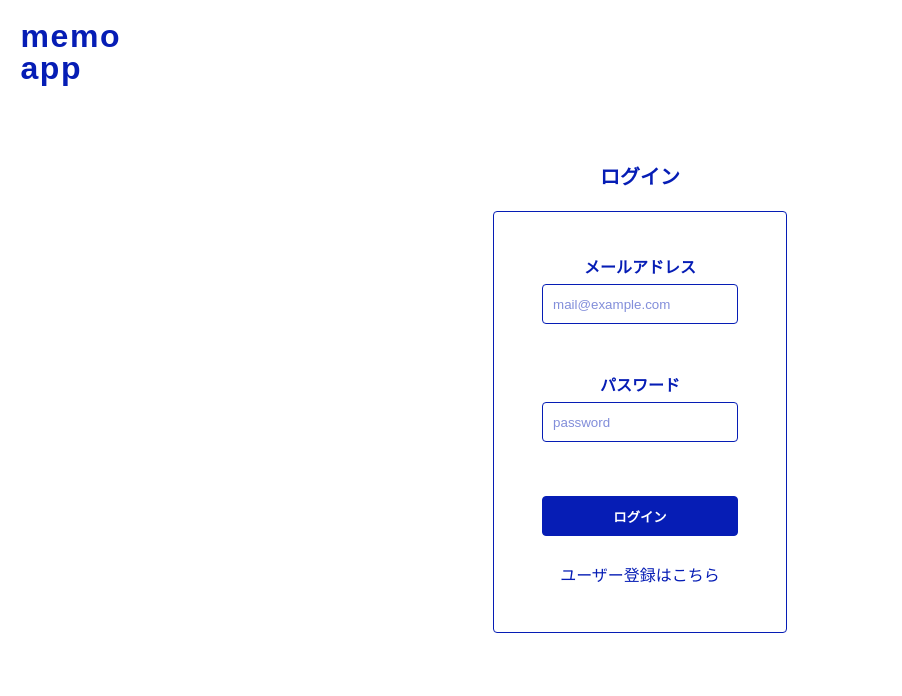
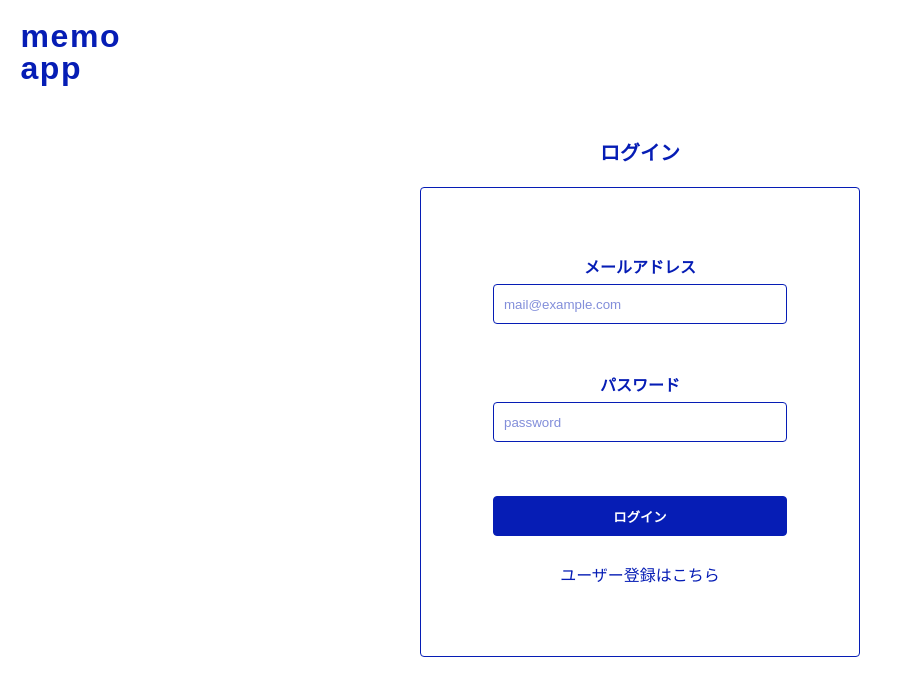
Before and after one commit to konamimasuda/mavs-task, a Nuxt app in the folder frontend/: page /signin in a window 1280 px wide. Shown: the top 696 px of the page, without its empty margins (0-902 px from the left). Built offline with nearby package versions, Linux system fonts and the light colour scheme; a web font is replaced by a local one.

Commit message:
CSSの微調整

```diff
--- a/frontend/src/assets/style/component/_form.scss
+++ b/frontend/src/assets/style/component/_form.scss
@@ -19,7 +19,7 @@
         display: flex;
         flex-direction: column;
         align-items: center;
-        padding: 3.75vw;
+        padding: 72px;
         border: 1px solid $colorBlue;
         border-radius: 4px;
     }
@@ -30,7 +30,7 @@
     }
 
     &__input {
-        width: 15.3vw;
+        width: 294px;
         height: 40px;
         margin-bottom: 8px;
         padding: 8px 10px;
@@ -55,7 +55,7 @@
     }
 
     &__btn {
-        width: 15.3vw;
+        width: 294px;
         height: 40px;
         margin-bottom: 32px;
         border: 1px solid $colorBlue;
```
